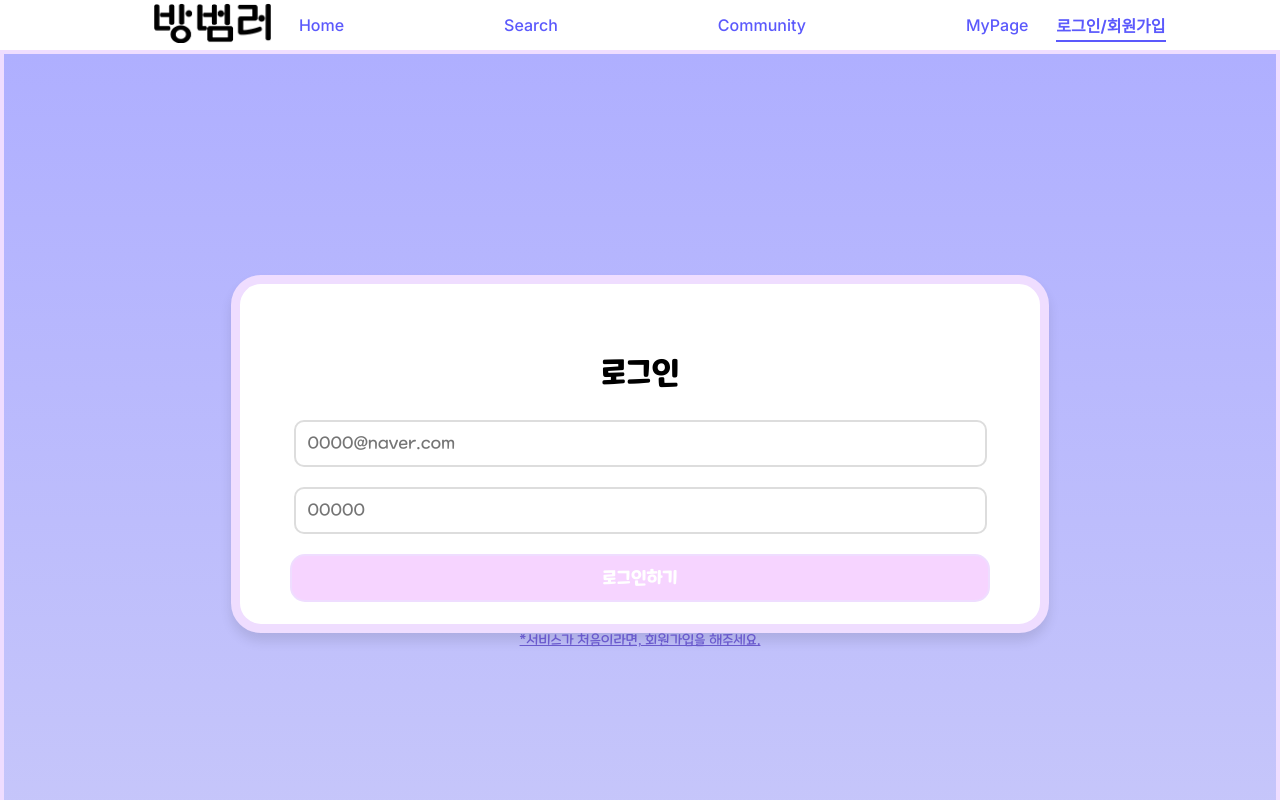
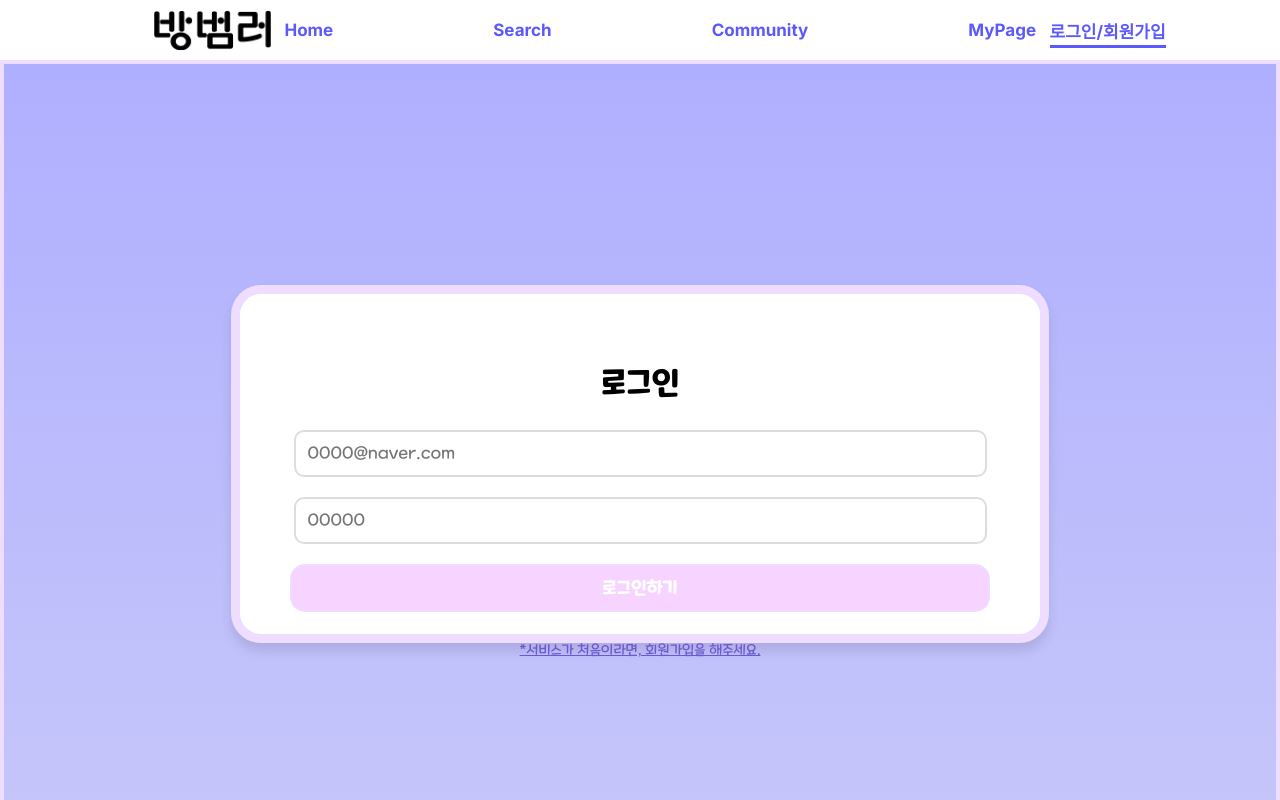
Before and after one commit to Bangbumler/front_end, a React (Create React App) app: page /login in a window 1280 px wide. Shown: the top 800 px of the page. Built offline with nearby package versions, Linux system fonts and the light colour scheme; a web font is replaced by a local one.

Commit message:
Navbar 디자인 수정

```diff
--- a/src/App.js
+++ b/src/App.js
@@ -2,7 +2,6 @@ import React, { useState } from "react";
 import { Routes, Route, useLocation } from "react-router-dom";
 import Navbar from "./components/Navbar";
 import Footer from "./components/Footer";
-import Home from "./pages/home";
 import MyPage from "./pages/mypage";
 import MapLayout from "./pages/map/MapLayout";
 import CommunityMain from "./pages/community/CommunityMain";
--- a/src/components/Navbar.jsx
+++ b/src/components/Navbar.jsx
@@ -6,7 +6,7 @@ import { Helmet } from 'react-helmet';
 
 const Header = styled.div`
   width: 100%;
-  height: 50px;
+  height: 60px;
   display: flex;
   flex-shrink: 0;
   align-items: center;
@@ -15,8 +15,8 @@ const Header = styled.div`
   background-color: #FFF;
   color: var(--main, #5B59FC);
   font-family: 'Inter', sans-serif;
-  font-size: 16px;
-  font-weight: 500;
+  font-size: 17px;
+  font-weight: 700;
 `;
 
 const HeaderContent = styled.div`
@@ -45,7 +45,7 @@ const NavItem = styled(NavLink)`
       content: '';
       display: block;
       width: 100%;
-      height: 2px;
+      height: 3px;
       background-color: currentColor;
       position: absolute;
       bottom: -5px;
@@ -76,9 +76,7 @@ function Navbar() {
       </Helmet>
 
       <HeaderContent>
-        <NavItem to="/">
           <LogoImage src={Logo} alt="방범러 로고" />
-        </NavItem>
         <NavList>
           <NavItem to="/" end>
             Home
```
